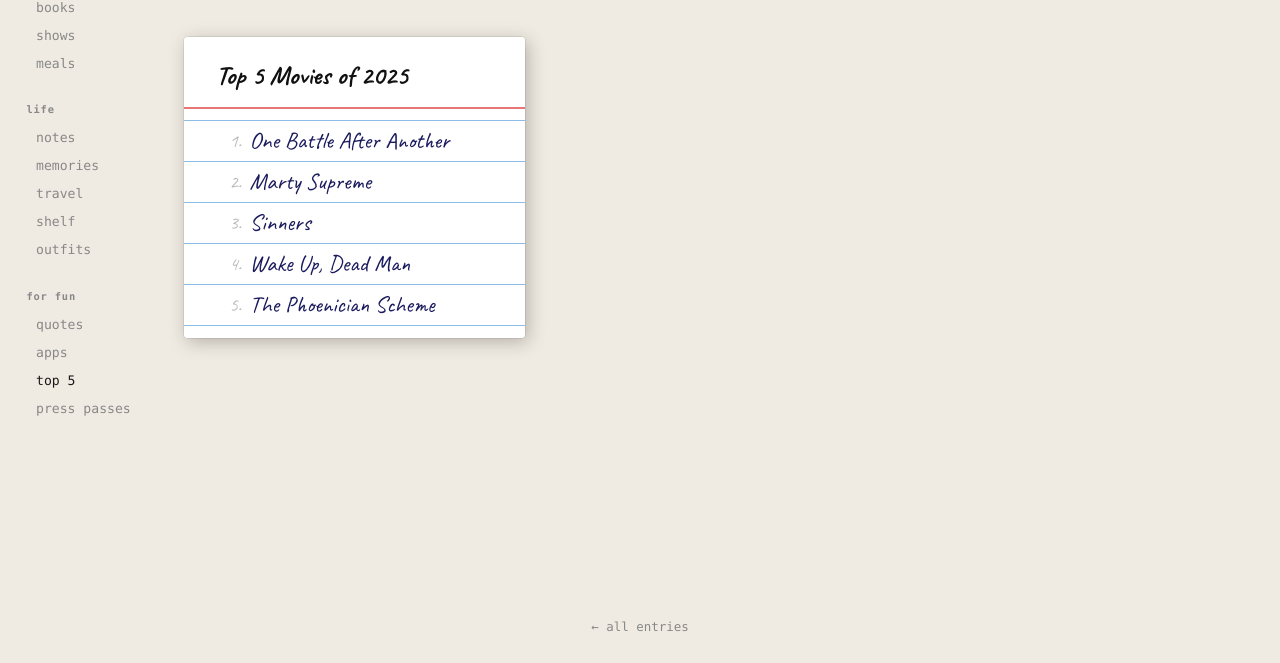
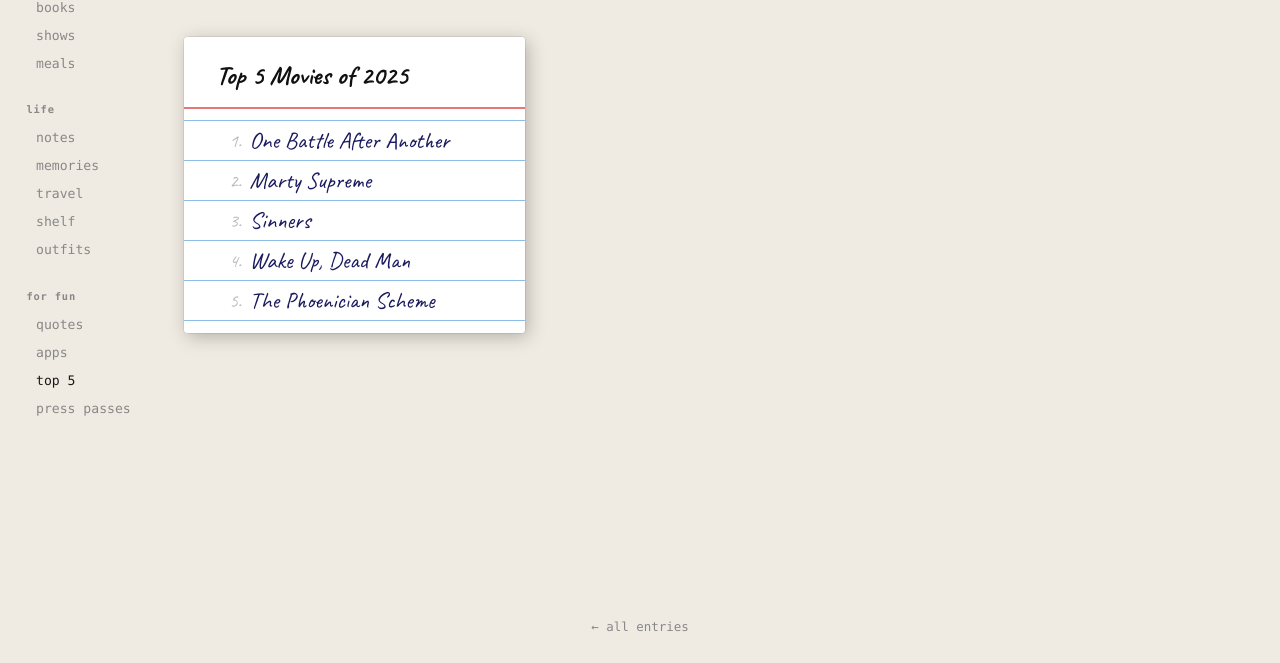
Before and after one commit to moderidden/dumblr, a website: page top5.html in a window 1280 px wide. Shown: the part 137-800 px from the top of the page. Drawn offline with Linux system fonts and the light colour scheme.

Commit message:
Add extra ruled line when notebook list item wraps to two lines
Replace border-bottom with repeating-linear-gradient so each 2.5rem of
line-height gets its own blue rule, and switch to align-items: flex-start
so the number counter stays on the first line.

Co-Authored-By: Claude Sonnet 4.6 <noreply@anthropic.com>

```diff
--- a/top5.html
+++ b/top5.html
@@ -60,14 +60,19 @@
     .notebook-list li {
       font-family: 'Caveat', cursive;
       font-size: 1.45rem;
-      min-height: 2.5rem;
       line-height: 2.5rem;
       counter-increment: item;
       color: #1a1a5e;
       display: flex;
-      align-items: center;
+      align-items: flex-start;
       gap: 0.5rem;
-      border-bottom: 1px solid #8cbde8;
+      background-image: repeating-linear-gradient(
+        transparent 0,
+        transparent calc(2.5rem - 1px),
+        #8cbde8 calc(2.5rem - 1px),
+        #8cbde8 2.5rem
+      );
+      background-size: 100% 2.5rem;
       margin: 0 -2rem;
       padding: 0 2rem;
     }
```
